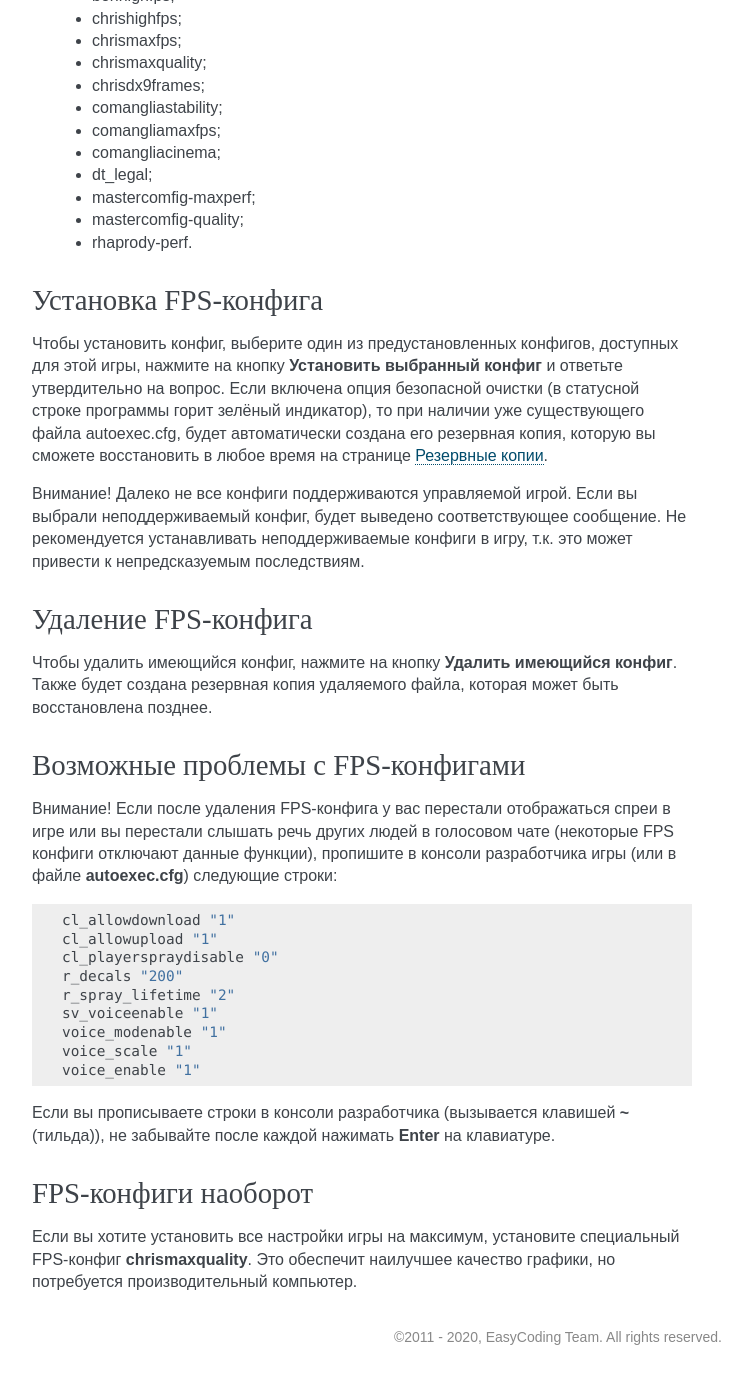
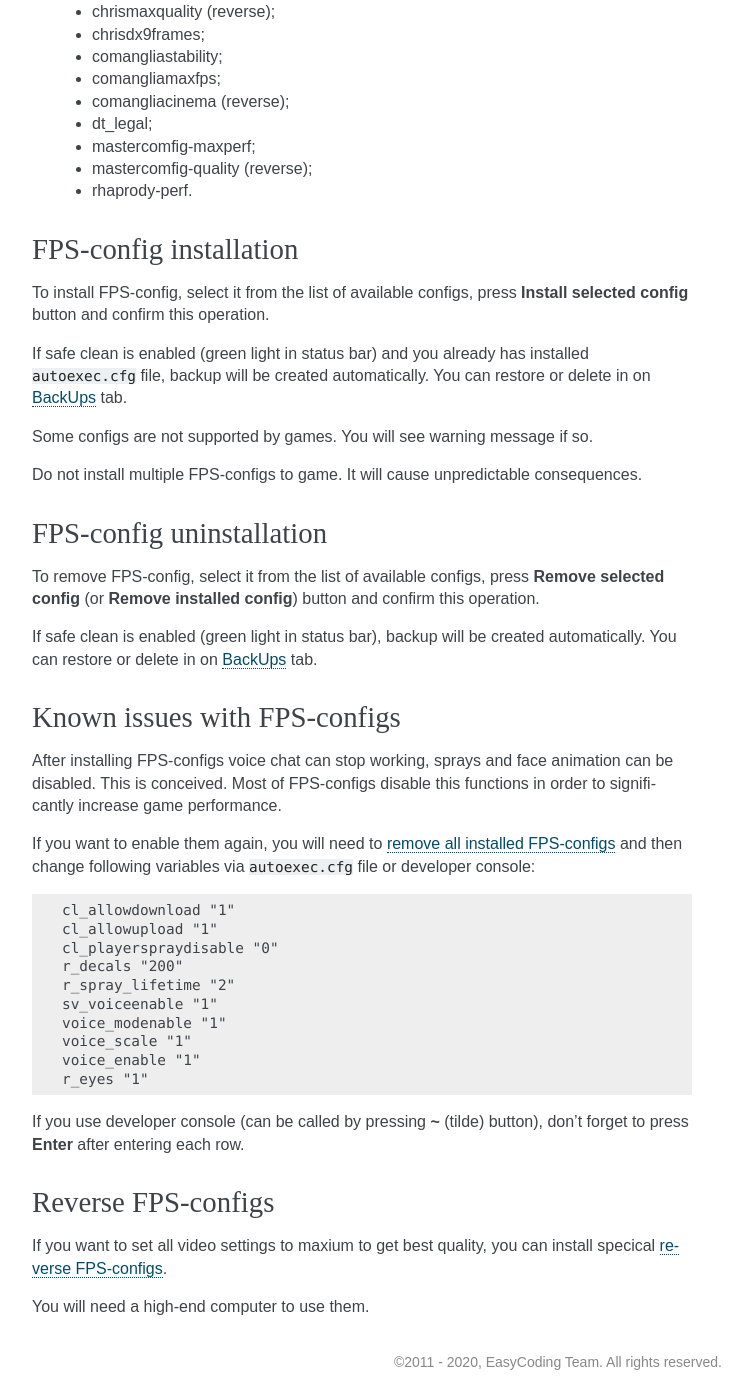
Before and after one commit to xvitaly/srcrepair, a Sphinx documentation site: the page built from docs/help/source/fps-configs.rst, in a window 1280 px wide and 1400 px high, scrolled down 631 px. Shown: the whole window, without its empty margins (388-1140 px from the left). Built offline with Sphinx 7.4.7, drawn with Linux system fonts in a browser that asks for light colours; before the commit the page ends 2006 px from its top, so only the background shows below that; some of the changed text lies outside the part shown.

Commit message:
Translated FPS-configs page.
Closes #331.

```diff
--- a/docs/help/source/fps-configs.rst
+++ b/docs/help/source/fps-configs.rst
@@ -1,88 +1,103 @@
 .. _fps-configs:
 
 *******************************
-Управление FPS-конфигами
+FPS-config manager
 *******************************
 
-.. index:: FPS-конфиг
+.. index:: FPS-configs
 .. _fps-about:
 
-О FPS-конфигах
+About FPS configs
 ==========================================
 
-На этой странице вы можете быстро установить один из доступных и протестированных нами FPS-конфигов в выбранную игру. Конфиг (файл конфигурации) представляет собой текстовый файл с именем ``autoexec.cfg``, который способен значительно увеличить производительность игры со значительной потерей качества выдаваемой картинки. Установленный конфиг можно редактировать в модуле :ref:`Редактор конфигов <editor-working>`.
+On this page you can install one of available and tested FPS-configs into selected game. FPS-config is a text file with ``autoexec.cfg`` name. It can significantly increase game performance by changing extended video settings.
 
-Внимание! Если вы используете FPS-конфиг, то настройки, находящиеся на вкладке **Графические настройки** не будут влиять на игру, т.к. настройки, полученные из конфига, имеют более высокий приоритет.
+Settings, obtained from FPS-config, have higher priority than set by :ref:`Graphic tweaker <graphic-tweaker>` or by the game itself. Select config from list to read it's description.
 
-Все FPS-конфиги загружаются из облака и распространяются по лицензии "как есть".
+Installed FPS-configs can be edited in :ref:`Config editor <editor-working>`.
 
-.. index:: поддерживаемые FPS-конфиги
+All FPS-configs are being downloaded from our cloud and provided by "as is" license.
+
+.. index:: FPS-configs, supported FPS-configs
 .. _fps-available:
 
-Поддерживаемые FPS-конфиги
+Supported FPS-configs
 ==========================================
 
-В текущей версии доступно более 15 различных конфигов:
+The following FPS-configs are supported by current version of application:
 
- * v1tsk_high_fps;
- * m0refps;
- * m0rehighfps;
- * skullhighfps;
- * bonhighfps;
- * chrishighfps;
- * chrismaxfps;
- * chrismaxquality;
- * chrisdx9frames;
- * comangliastability;
- * comangliamaxfps;
- * comangliacinema;
- * dt_legal;
- * mastercomfig-maxperf;
- * mastercomfig-quality;
- * rhaprody-perf.
+  * v1tsk_high_fps;
+  * m0refps;
+  * m0rehighfps;
+  * skullhighfps;
+  * bonhighfps;
+  * chrishighfps;
+  * chrismaxfps;
+  * chrismaxquality (reverse);
+  * chrisdx9frames;
+  * comangliastability;
+  * comangliamaxfps;
+  * comangliacinema (reverse);
+  * dt_legal;
+  * mastercomfig-maxperf;
+  * mastercomfig-quality (reverse);
+  * rhaprody-perf.
 
-.. index:: установка FPS-конфига
+.. index:: FPS-configs, FPS-config installation
 .. _fps-install:
 
-Установка FPS-конфига
+FPS-config installation
 ==========================================
 
-Чтобы установить конфиг, выберите один из предустановленных конфигов, доступных для этой игры, нажмите на кнопку **Установить выбранный конфиг** и ответьте утвердительно на вопрос. Если включена опция безопасной очистки (в статусной строке программы горит зелёный индикатор), то при наличии уже существующего файла autoexec.cfg, будет автоматически создана его резервная копия, которую вы сможете восстановить в любое время на странице :ref:`Резервные копии <backups-restore>`.
+To install FPS-config, select it from the list of available configs, press **Install selected config** button and confirm this operation.
 
-Внимание! Далеко не все конфиги поддерживаются управляемой игрой. Если вы выбрали неподдерживаемый конфиг, будет выведено соответствующее сообщение. Не рекомендуется устанавливать неподдерживаемые конфиги в игру, т.к. это может привести к непредсказуемым последствиям.
+If safe clean is enabled (green light in status bar) and you already has installed ``autoexec.cfg`` file, backup will be created automatically. You can restore or delete in on :ref:`BackUps <backups-about>` tab.
 
-.. index:: удаление FPS-конфига
+Some configs are not supported by games. You will see warning message if so.
+
+Do not install multiple FPS-configs to game. It will cause unpredictable consequences.
+
+.. index:: FPS-configs, FPS-config uninstallation
 .. _fps-uninstall:
 
-Удаление FPS-конфига
+FPS-config uninstallation
 ==========================================
 
-Чтобы удалить имеющийся конфиг, нажмите на кнопку **Удалить имеющийся конфиг**. Также будет создана резервная копия удаляемого файла, которая может быть восстановлена позднее.
+To remove FPS-config, select it from the list of available configs, press **Remove selected config** (or **Remove installed config**) button and confirm this operation.
 
-.. index:: проблемы с FPS-конфигами, отсутствие спреев, отсутствие голосового чата
+If safe clean is enabled (green light in status bar), backup will be created automatically. You can restore or delete in on :ref:`BackUps <backups-about>` tab.
+
+.. index:: FPS-configs, FPS-configs known issues, missing voice chat, missing sprays
 .. _fps-troubleshooting:
 
-Возможные проблемы с FPS-конфигами
+Known issues with FPS-configs
 ==========================================
 
-Внимание! Если после удаления FPS-конфига у вас перестали отображаться спреи в игре или вы перестали слышать речь других людей в голосовом чате (некоторые FPS конфиги отключают данные функции), пропишите в консоли разработчика игры (или в файле **autoexec.cfg**) следующие строки::
+After installing FPS-configs voice chat can stop working, sprays and face animation can be disabled. This is conceived. Most of FPS-configs disable this functions in order to significantly increase game performance.
 
-  cl_allowdownload "1"
-  cl_allowupload "1"
-  cl_playerspraydisable "0"
-  r_decals "200"
-  r_spray_lifetime "2"
-  sv_voiceenable "1"
-  voice_modenable "1"
-  voice_scale "1"
-  voice_enable "1"
+If you want to enable them again, you will need to :ref:`remove all installed FPS-configs <fps-uninstall>` and then change following variables via ``autoexec.cfg`` file or developer console:
 
-Если вы прописываете строки в консоли разработчика (вызывается клавишей **~** (тильда)), не забывайте после каждой нажимать **Enter** на клавиатуре.
+.. code-block:: text
 
-.. index:: FPS-конфиг наоборот
+    cl_allowdownload "1"
+    cl_allowupload "1"
+    cl_playerspraydisable "0"
+    r_decals "200"
+    r_spray_lifetime "2"
+    sv_voiceenable "1"
+    voice_modenable "1"
+    voice_scale "1"
+    voice_enable "1"
+    r_eyes "1"
+
+If you use developer console (can be called by pressing **~** (tilde) button), don't forget to press **Enter** after entering each row.
+
+.. index:: FPS-configs, reverse FPS-configs, maximum quality configs
 .. _fps-maxquality:
 
-FPS-конфиги наоборот
+Reverse FPS-configs
 ==========================================
 
-Если вы хотите установить все настройки игры на максимум, установите специальный FPS-конфиг **chrismaxquality**. Это обеспечит наилучшее качество графики, но потребуется производительный компьютер.
+If you want to set all video settings to maxium to get best quality, you can install specical :ref:`reverse FPS-configs <fps-available>`.
+
+You will need a high-end computer to use them.
```
